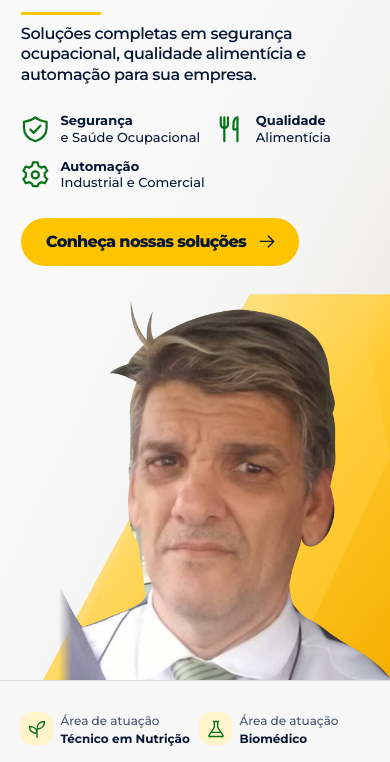
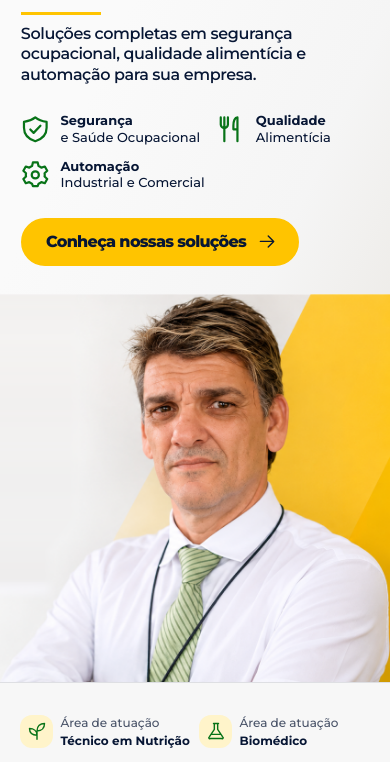
Before and after one commit to JaymeNeto2019/rinaldo-faria, a plain HTML site: page index.html in a window 390 px wide. Shown: the part 323-1085 px from the top of the page. Drawn offline with Linux system fonts and the light colour scheme.

Commit message:
Publica o retrato de referência de Rinaldo em WebP sem perdas

```diff
--- a/index.html
+++ b/index.html
@@ -7,7 +7,7 @@
   <meta name="description" content="Gestor NR1 | Segurança do Trabalho, PGR, avaliação psicossocial, boas práticas de fabricação e automação industrial e comercial. Atendimento em todo o Brasil.">
   <title>Gestor NR1 | Segurança, Saúde Ocupacional e Automação</title>
   <link rel="icon" href="assets/favicon.svg" type="image/svg+xml">
-  <link rel="stylesheet" href="styles.css?v=3">
+  <link rel="stylesheet" href="styles.css?v=4">
 </head>
 <body>
   <a class="skip" href="#principal">Pular para o conteúdo</a>
@@ -63,11 +63,11 @@
         </a>
       </div>
       <div class="hero-visual">
-        <img class="hero-photo" src="assets/rinaldo-foto.webp" alt="Rinaldo Faria" width="576" height="772" fetchpriority="high">
+        <img class="hero-photo" src="assets/rinaldo-retrato-referencia.webp" alt="Rinaldo Faria" width="850" height="846" fetchpriority="high">
       </div>
     </section>
     <section class="credentials" aria-label="Áreas de atuação profissional"><div class="container credential-grid"><div><span class="credential-icon"><svg class="icon" viewBox="0 0 24 24" aria-hidden="true"><path d="M12 22V12M12 12c0-6 4-9 9-9 0 5-3 9-9 9ZM12 17C6 17 3 14 3 9c5 0 9 3 9 8Z"/></svg></span><div><small>Área de atuação</small><strong>Técnico em Nutrição</strong></div></div><div><span class="credential-icon"><svg class="icon" viewBox="0 0 24 24" aria-hidden="true"><path d="M9 3h6M10 3v7l-6 9a1 1 0 0 0 1 2h14a1 1 0 0 0 1-2l-6-9V3M7 16h10"/></svg></span><div><small>Área de atuação</small><strong>Biomédico</strong></div></div><div><span class="credential-icon"><svg class="icon" viewBox="0 0 24 24" aria-hidden="true"><path d="m12 3 8 4v6c0 5-8 8-8 8s-8-3-8-8V7l8-4Z"/><path d="m8.5 12 2.5 2.5 4.5-5"/></svg></span><div><small>Área de atuação</small><strong>Gestor de NR-1</strong></div></div><div><span class="credential-icon"><svg class="icon" viewBox="0 0 24 24" aria-hidden="true"><path d="M4 15v-3a8 8 0 0 1 16 0v3M2 15h20v4H2zM12 4v7"/></svg></span><div><small>Área de atuação</small><strong>Especialista em Segurança do Trabalho</strong></div></div></div></section>
-    <section class="section about" id="sobre"><div class="container about-grid"><div><p class="eyebrow">SOBRE RINALDO FARIA</p><h2>Conhecimento técnico.<br><span>Olhar humano.</span></h2><p class="lead">Sou Rinaldo Faria, técnico em Nutrição, biomédico, gestor de NR-1 e especialista em Segurança do Trabalho.</p><p>Minha atuação como especialista em Segurança do Trabalho integra saúde, segurança ocupacional e gestão de pessoas, oferecendo apoio a empresas e indivíduos que buscam cuidar do bem-estar e desenvolver ambientes de trabalho mais seguros.</p><p>Com uma abordagem voltada à prevenção e ao acolhimento, trabalho com gestão de riscos, treinamentos e acompanhamento de demandas de saúde ocupacional.</p><a class="text-link" href="https://www.instagram.com/drrinaldofaria/" target="_blank" rel="noopener noreferrer">Conheça meu trabalho no Instagram</a></div><aside class="about-aside"><div class="about-profile"><img src="assets/rinaldo-foto.webp" width="76" height="76" alt="" loading="lazy"><div><strong>Rinaldo Faria</strong><small>Saúde • Segurança • Gestão</small></div></div><blockquote>Cuidar das pessoas é parte essencial de construir organizações mais saudáveis.</blockquote></aside></div></section>
+    <section class="section about" id="sobre"><div class="container about-grid"><div><p class="eyebrow">SOBRE RINALDO FARIA</p><h2>Conhecimento técnico.<br><span>Olhar humano.</span></h2><p class="lead">Sou Rinaldo Faria, técnico em Nutrição, biomédico, gestor de NR-1 e especialista em Segurança do Trabalho.</p><p>Minha atuação como especialista em Segurança do Trabalho integra saúde, segurança ocupacional e gestão de pessoas, oferecendo apoio a empresas e indivíduos que buscam cuidar do bem-estar e desenvolver ambientes de trabalho mais seguros.</p><p>Com uma abordagem voltada à prevenção e ao acolhimento, trabalho com gestão de riscos, treinamentos e acompanhamento de demandas de saúde ocupacional.</p><a class="text-link" href="https://www.instagram.com/drrinaldofaria/" target="_blank" rel="noopener noreferrer">Conheça meu trabalho no Instagram</a></div><aside class="about-aside"><div class="about-profile"><img src="assets/rinaldo-retrato-referencia.webp" width="76" height="76" alt="" loading="lazy"><div><strong>Rinaldo Faria</strong><small>Saúde • Segurança • Gestão</small></div></div><blockquote>Cuidar das pessoas é parte essencial de construir organizações mais saudáveis.</blockquote></aside></div></section>
     <section class="section services" id="servicos"><div class="container"><div class="section-heading"><div><p class="eyebrow">SOLUÇÕES PARA SUA EMPRESA</p><h2>O cuidado certo. <span>A solução certa.</span></h2></div><p>Da segurança ocupacional à qualidade alimentícia e automação, soluções para empresas e pessoas em todo o Brasil.</p></div><div class="services-grid">
       <article class="service featured"><span class="service-icon"><svg class="icon" viewBox="0 0 24 24" aria-hidden="true"><path d="m12 3 8 4v6c0 5-8 8-8 8s-8-3-8-8V7l8-4Z"/><path d="m8 12 3 3 5-6"/></svg></span><h3>Gestão de NR-1</h3><p>Apoio à organização da gestão de riscos ocupacionais e das medidas de prevenção no ambiente de trabalho.</p><a href="#nr1">Conhecer solução</a></article>
       <article class="service featured"><span class="service-icon"><svg class="icon" viewBox="0 0 24 24" aria-hidden="true"><rect x="5" y="3" width="14" height="18" rx="2"/><path d="M9 8h6M9 12h6M9 16h4"/></svg></span><h3>Confecção de PGR</h3><p>Elaboração e organização do Programa de Gerenciamento de Riscos conforme o escopo da empresa e a habilitação técnica exigida para cada atividade.</p><a href="#nr1">Conhecer solução</a></article>
--- a/styles.css
+++ b/styles.css
@@ -156,7 +156,7 @@ h2 span { color: var(--green); }
   height: 76px;
   border-radius: 50%;
   object-fit: cover;
-  object-position: center 19%;
+  object-position: 56% 21%;
   background: var(--yellow-light);
   border: 2px solid var(--yellow);
 }
@@ -377,29 +377,14 @@ footer { padding-block: 24px; background: var(--surface); border-top: 1px solid
 
 .hero-visual {
   position: absolute;
-  inset: 0 0 0 49%;
-}
-.hero-visual::before, .hero-visual::after {
-  content: "";
-  position: absolute;
-  inset: 0;
-}
-.hero-visual::before {
-  background: linear-gradient(128deg, #fff5d6 24%, #ffca30 63%, #f5af00 100%);
-  clip-path: polygon(79% 0, 100% 0, 100% 100%, 19% 100%);
-}
-.hero-visual::after {
-  background: #ffd34b66;
-  clip-path: polygon(79% 0, 100% 0, 100% 42%, 73% 100%, 24% 100%);
+  inset: 0 0 0 47.7%;
 }
 .hero-photo {
-  position: absolute;
-  z-index: 1;
-  width: 91%;
-  height: auto;
-  max-width: 970px;
-  right: -1%;
-  top: -2.5%;
+  width: 100%;
+  height: 100%;
+  object-fit: cover;
+  object-position: right top;
+  mask-image: linear-gradient(to right, transparent, #000 9%);
 }
 
 @media (max-width: 1100px) {
@@ -414,10 +399,8 @@ footer { padding-block: 24px; background: var(--surface); border-top: 1px solid
   .hero-description { font-size: clamp(16px, 2.9vw, 22px); }
   .hero-areas { font-size: clamp(13px, 2.25vw, 17px); margin-block: 27px; }
   .hero-button.btn { font-size: clamp(16px, 3.2vw, 21px); min-height: 48px; }
-  .hero-visual { position: relative; inset: auto; height: clamp(355px, 99vw, 600px); }
-  .hero-visual::before { clip-path: polygon(64% 0, 100% 0, 100% 100%, 11% 100%); }
-  .hero-visual::after { clip-path: polygon(64% 0, 92% 0, 100% 42%, 73% 100%, 14% 100%); }
-  .hero-photo { width: min(85%, 500px); top: 0; right: max(0px, calc((100% - 545px) / 3)); }
+  .hero-visual { position: relative; inset: auto; width: min(100%, 650px); margin-inline: auto 0; }
+  .hero-photo { height: auto; }
 }
 @media (max-width: 620px) {
   .nav-wrap { width: calc(100% - 32px); gap: 8px 12px; padding-block: 10px 12px; }
@@ -439,6 +422,7 @@ footer { padding-block: 24px; background: var(--surface); border-top: 1px solid
   .nav-contacts { grid-column: 1 / -1; gap: 6px; }
   .nav-contacts a { font-size: 12px; padding-inline: .65em; }
   .hero-copy { padding-top: 33px; }
+  .hero-photo { mask-image: none; }
   .hero-areas { flex-wrap: wrap; gap: 12px 16px; }
   .hero-areas li { border: 0; padding: 0; }
   .hero-areas .icon { width: 2.2em; height: 2.2em; }
```
Also changed, not shown: assets/rinaldo-retrato-referencia.webp (added).
